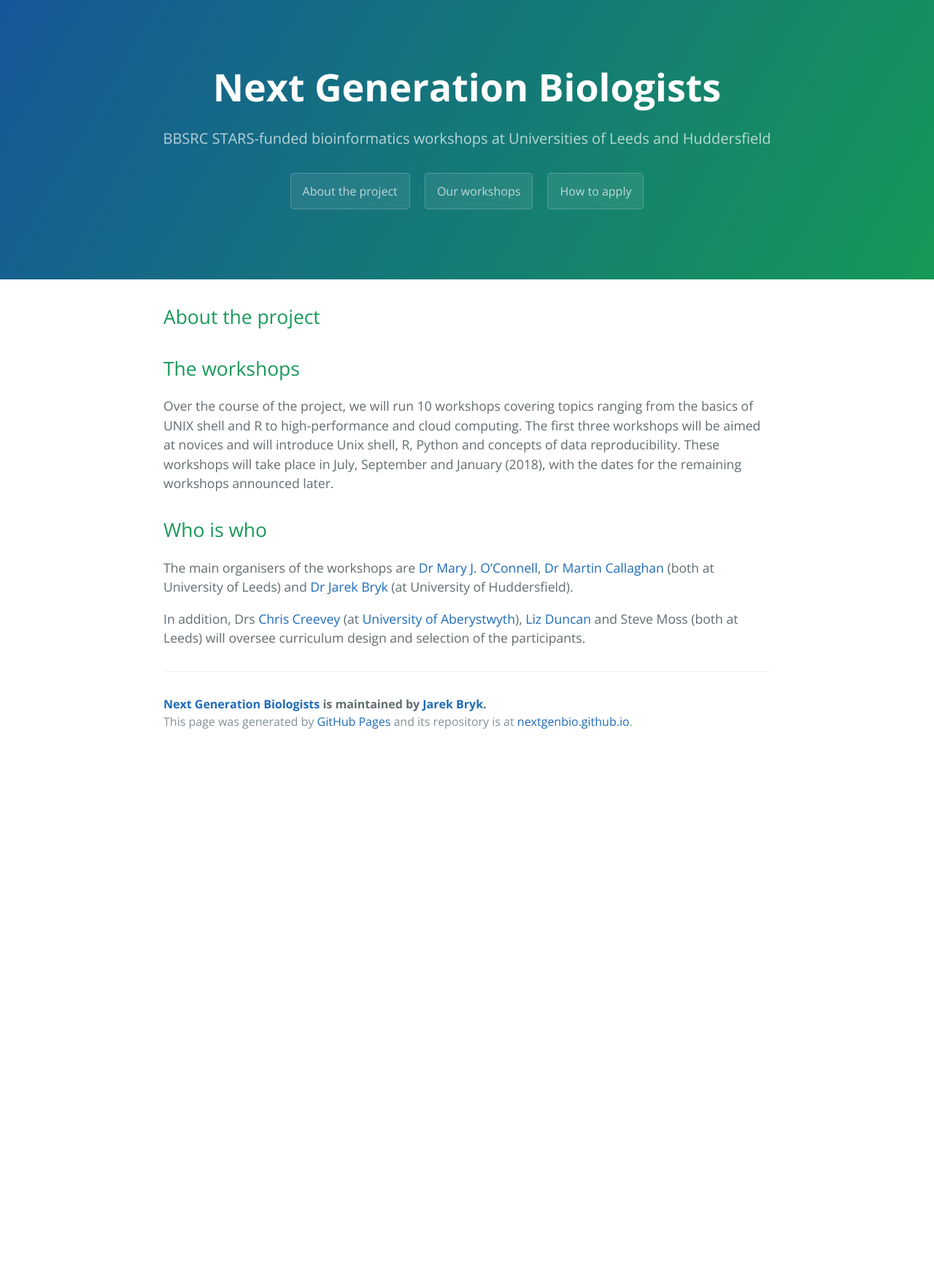
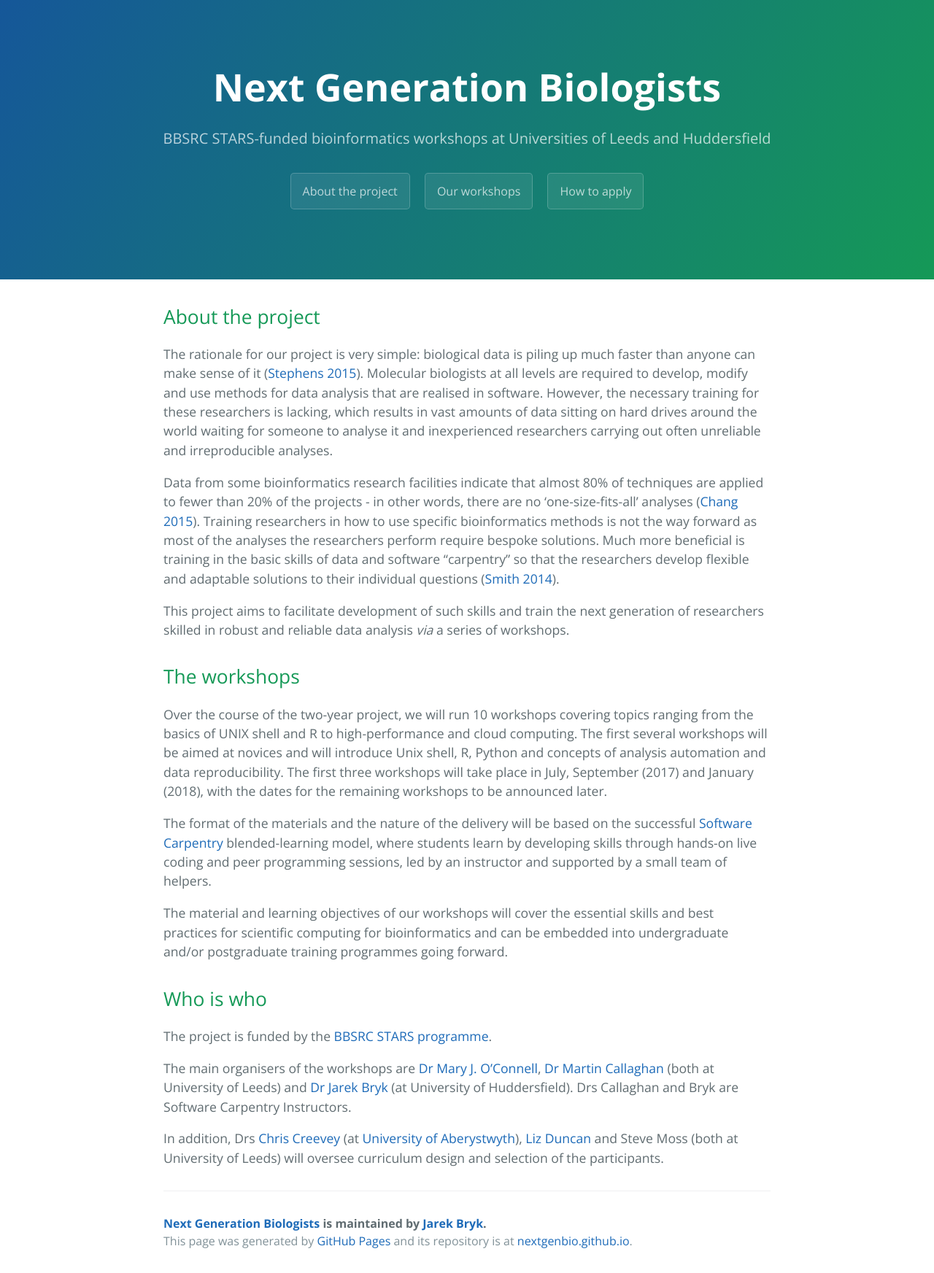
Before and after one commit to nextgenbio/nextgenbio, a Jekyll site: the page built from about.md, in a window 1280 px wide. Shown: the whole page at 73% size. Built offline with Jekyll 4.4.1, drawn with Linux system fonts in a browser that asks for light colours; before the commit the page ends 1033 px from its top, so only the background shows below that.

Commit message:
Added more content to all pages and posts

```diff
--- a/_config.yml
+++ b/_config.yml
@@ -2,6 +2,7 @@
 title:        Next Generation Biologists
 tagline:      BBSRC STARS-funded bioinformatics workshops at Universities of Leeds and Huddersfield
 baseurl:      ""
+url:		  "http://nextgenbiologists.org"
 paginate:     1
 
 # About/contact
--- a/_includes/page-header.html
+++ b/_includes/page-header.html
@@ -1,5 +1,5 @@
 <section class="page-header">
-  <h1 class="project-name">{{ site.title }}</h1>
+  <h1 class="project-name"><a href="http://nextgenbiologists.org">{{ site.title }}</a></h1>
   <h2 class="project-tagline">{{ site.tagline }}</h2>
   <a href="/about/" class="btn">About the project</a>
   <a href="/workshops/" class="btn">Our workshops</a>
--- a/about.md
+++ b/about.md
@@ -7,14 +7,24 @@ date: 2017-05-22
 
 ## About the project
 
+The rationale for our project is very simple: biological data is piling up much faster than anyone can make sense of it ([Stephens 2015](http://journals.plos.org/plosbiology/article?id=10.1371/journal.pbio.1002195)). Molecular biologists at all levels are required to develop, modify and use methods for data analysis that are realised in software. However, the necessary training for these researchers is lacking, which results in vast amounts of data sitting on hard drives around the world waiting for someone to analyse it and inexperienced researchers carrying out often unreliable and irreproducible analyses.
 
+Data from some bioinformatics research facilities indicate that almost 80% of techniques are applied to fewer than 20% of the projects - in other words, there are no 'one-size-fits-all' analyses ([Chang 2015](https://www.nature.com/news/core-services-reward-bioinformaticians-1.17251)). Training researchers in how to use specific bioinformatics methods is not the way forward as most of the analyses the researchers perform require bespoke solutions. Much more beneficial is training in the basic skills of data and software “carpentry” so that the researchers develop flexible and adaptable solutions to their individual questions ([Smith 2014](http://www.frontlinegenomics.com/opinion/147/strength-numbers-finding-developing-bioinformaticians/)).
+
+This project aims to facilitate development of such skills and train the next generation of researchers skilled in robust and reliable data analysis _via_ a series of workshops.
 
 ## The workshops
 
-Over the course of the project, we will run 10 workshops covering topics ranging from the basics of UNIX shell and R to high-performance and cloud computing. The first three workshops will be aimed at novices and will introduce Unix shell, R, Python and concepts of data reproducibility. These workshops will take place in July, September and January (2018), with the dates for the remaining workshops announced later.
+Over the course of the two-year project, we will run 10 workshops covering topics ranging from the basics of UNIX shell and R to high-performance and cloud computing. The first several workshops will be aimed at novices and will introduce Unix shell, R, Python and concepts of analysis automation and data reproducibility. The first three workshops will take place in July, September (2017) and January (2018), with the dates for the remaining workshops to be announced later.
+
+The format of the materials and the nature of the delivery will be based on the successful [Software Carpentry](http://software-carpentry.org/) blended-learning model, where students learn by developing skills through hands-on live coding and peer programming sessions, led by an instructor and supported by a small team of helpers.
+
+The material and learning objectives of our workshops will cover the essential skills and best practices for scientific computing for bioinformatics and can be embedded into undergraduate and/or postgraduate  training programmes going forward.
 
 ## Who is who
 
-The main organisers of the workshops are [Dr Mary J. O'Connell](http://mol-evol.org), [Dr Martin Callaghan](https://uk.linkedin.com/in/martin-callaghan-2223a094) (both at University of Leeds) and [Dr Jarek Bryk](http://bryklab.net) (at  University of Huddersfield).
+The project is funded by the [BBSRC STARS programme](http://www.bbsrc.ac.uk/funding/filter/stars/).
 
-In addition, Drs [Chris Creevey](http://www.creeveylab.org) (at [University of Aberystwyth](https://www.aber.ac.uk/en/)), [Liz Duncan](http://duncanlab.weebly.com) and Steve Moss (both at Leeds) will oversee curriculum design and selection of the participants.
+The main organisers of the workshops are [Dr Mary J. O'Connell](http://mol-evol.org), [Dr Martin Callaghan](https://uk.linkedin.com/in/martin-callaghan-2223a094) (both at University of Leeds) and [Dr Jarek Bryk](http://bryklab.net) (at  University of Huddersfield). Drs Callaghan and Bryk are Software Carpentry Instructors.
+
+In addition, Drs [Chris Creevey](http://www.creeveylab.org) (at [University of Aberystwyth](https://www.aber.ac.uk/en/)), [Liz Duncan](http://duncanlab.weebly.com) and Steve Moss (both at University of Leeds) will oversee curriculum design and selection of the participants.
--- a/css/cayman.css
+++ b/css/cayman.css
@@ -145,6 +145,7 @@ a:hover { text-decoration: underline; }
 @media screen and (max-width: 42em) { .page-header { padding: 2rem 1rem; } }
 
 .project-name { margin-top: 0; margin-bottom: 0.1rem; }
+.project-name a { text-decoration: none; color: white; }
 @media screen and (min-width: 64em) { .project-name { font-size: 3.25rem; } }
 @media screen and (min-width: 42em) and (max-width: 64em) { .project-name { font-size: 2.25rem; } }
 @media screen and (max-width: 42em) { .project-name { font-size: 1.75rem; } }
```
Also changed, not shown: application.md (+1 -1 lines), workshops.md (+3 -3 lines).
